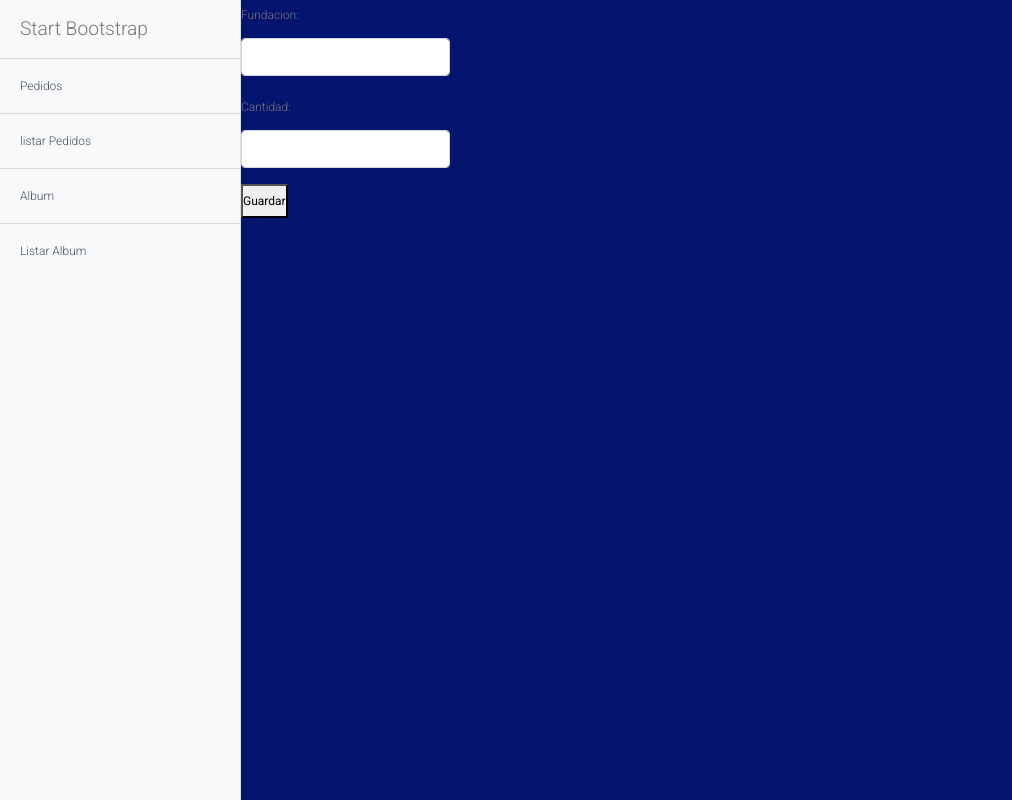
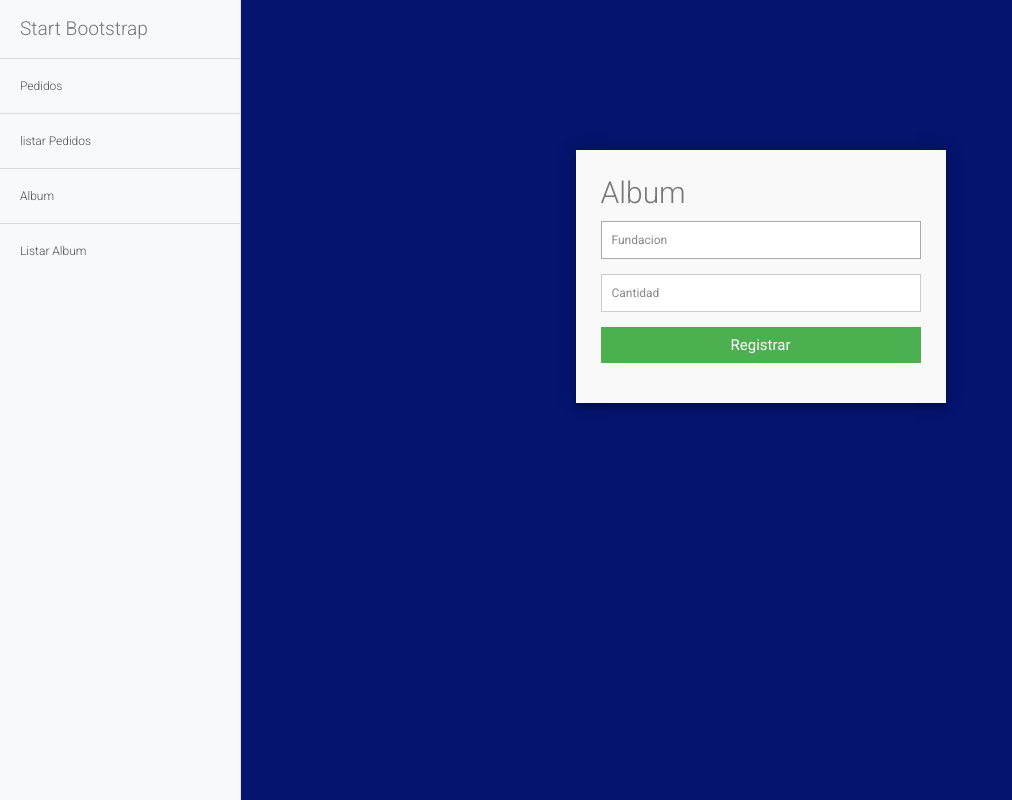
Before and after one commit to rafaelrv95/vpaf, a Django app: a page that uses templates/album/album_form.html in a window 1280 px wide. Shown: the whole page, without its empty margins (0-1012 px from the left). Run offline with Django 3.2, Linux system fonts and the light colour scheme; some libraries are stand-ins or nearby versions.

Commit message:
editar album con formulario presentable

```diff
--- a/templates/album/album_form.html
+++ b/templates/album/album_form.html
@@ -9,13 +9,33 @@
 
 
 {% block content %}
+<div class="container">
+        <form id="contact" action="" method="post">
+                {% csrf_token %}
+          <h3>Album</h3>
 
-<form  method="post">
-        {% csrf_token %}
 
-{{form.as_p}}
-<button type="submit">Guardar</button>
+          <fieldset>
+                <input placeholder="Fundacion" type="text" tabindex="1" value="{{album.fundacion}}" required autofocus name="fundacion">
+              </fieldset>
+              <fieldset>
+                    <input placeholder="Cantidad" type="number" tabindex="1" value="{{album.cantidad}}" required autofocus name="cantidad">
+              </fieldset>
 
-</form>
+
+
+
+
+
+
+
+
+          <fieldset>
+            <button name="submit" type="submit" id="contact-submit" data-submit="...Sending">Registrar</button>
+          </fieldset>
+
+        </form>
+      </div>
+
 
 {% endblock content %}
```
Also changed, not shown: db.sqlite3.
